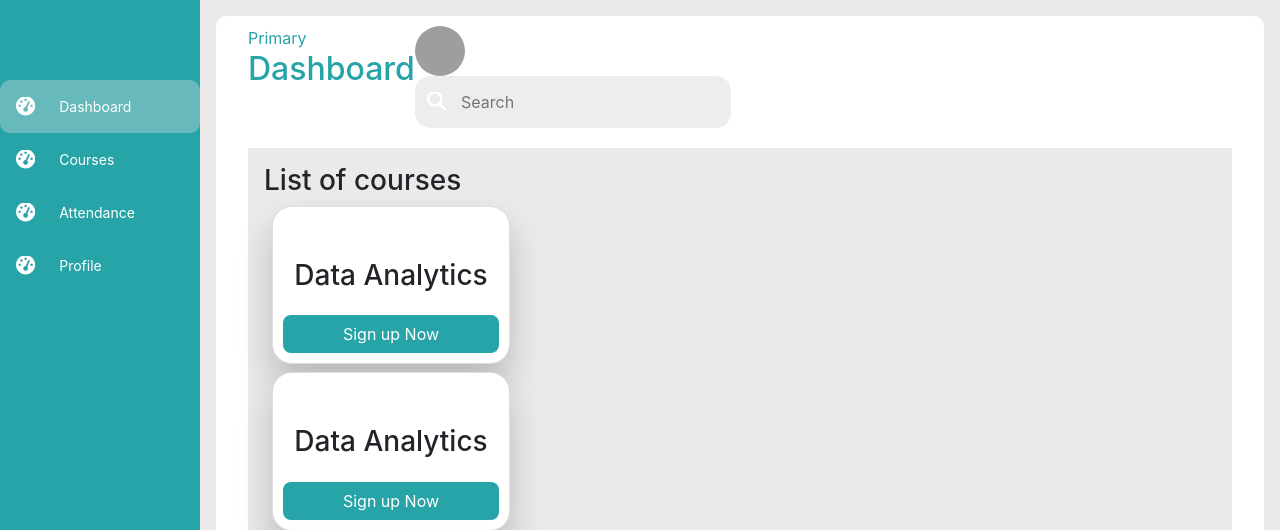
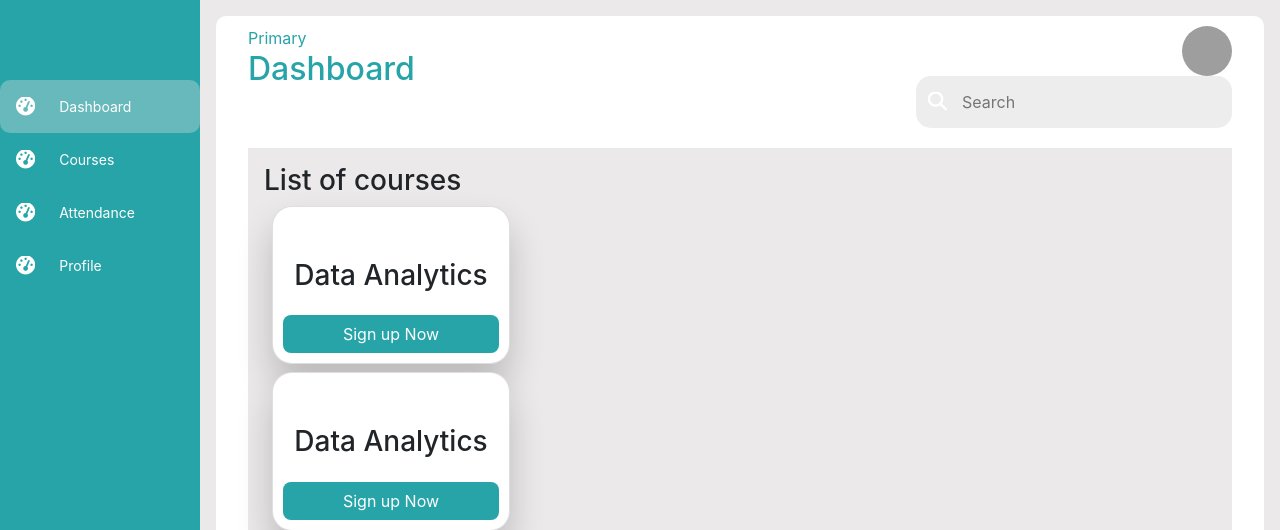
Before and after one commit to mindytyj/straits, a Flask app: page / in a window 1280 px wide. Shown: the top 530 px of the page. Run offline with Flask 3, Linux system fonts and the light colour scheme; some libraries are stand-ins or nearby versions; grey boxes are pictures that could not be loaded.

Commit message:
Update Header CSS Styling

```diff
--- a/static/css/style.css
+++ b/static/css/style.css
@@ -77,20 +77,32 @@ body {
     border-radius:50%;
 }
 .header-wrapper{
-    display:flex;
-    justify-content:space-between;
-    align-items:center;
-    flex-wrap:wrap;
     background: #fff;
     border-radius: 10px;
     padding: 10px 2rem;
     margin-bottom: 1rem;
 }
+
 .header-title {
     color: rgba(39, 164, 168);
-    display: grid;
-    grid-template-columns: auto auto;
+display: flex;
+flex-direction: row;
+justify-content: space-between;
     margin-bottom: 20px;
+}
+
+.title {
+display: flex;
+flex-direction: column;
+}
+
+.user {
+display: flex;
+flex-direction: column
+}
+
+img {
+float: right;
 }
 
 .search-box{
```
